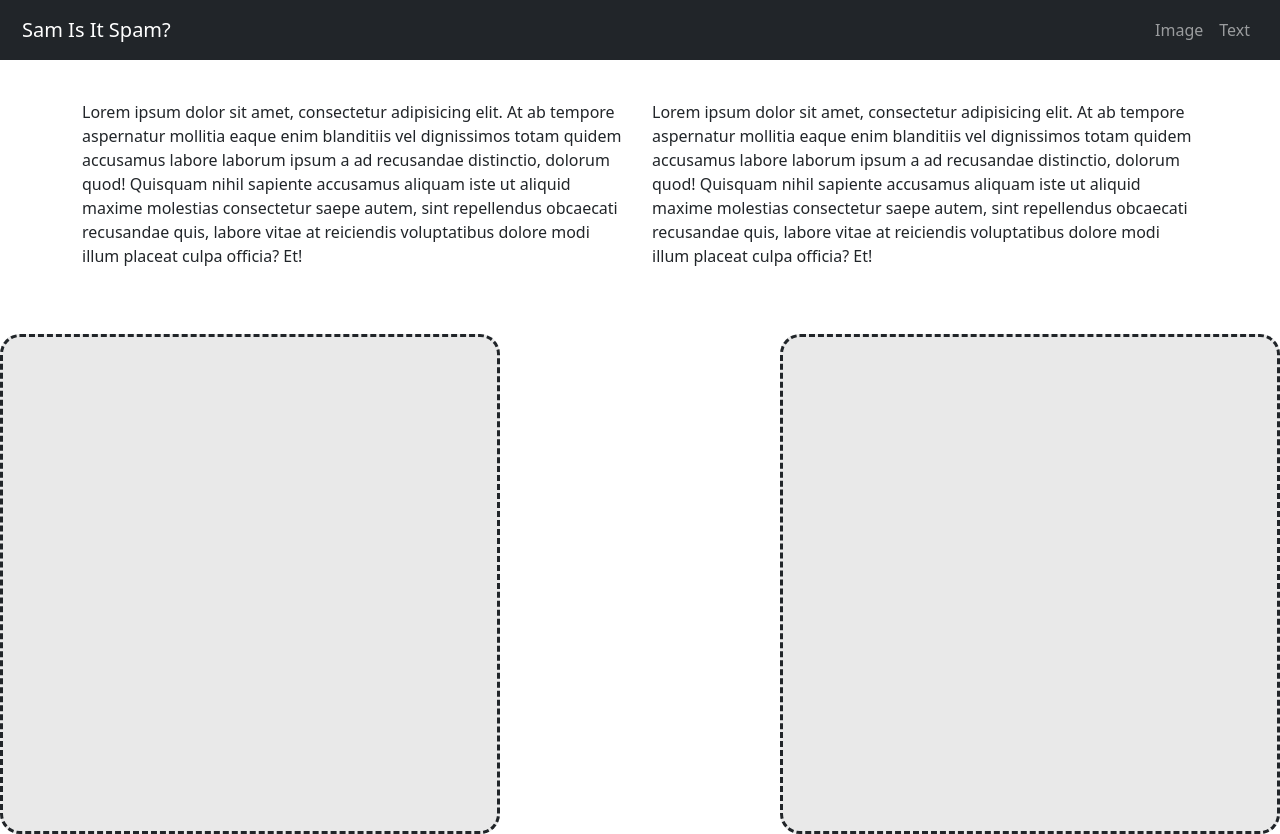
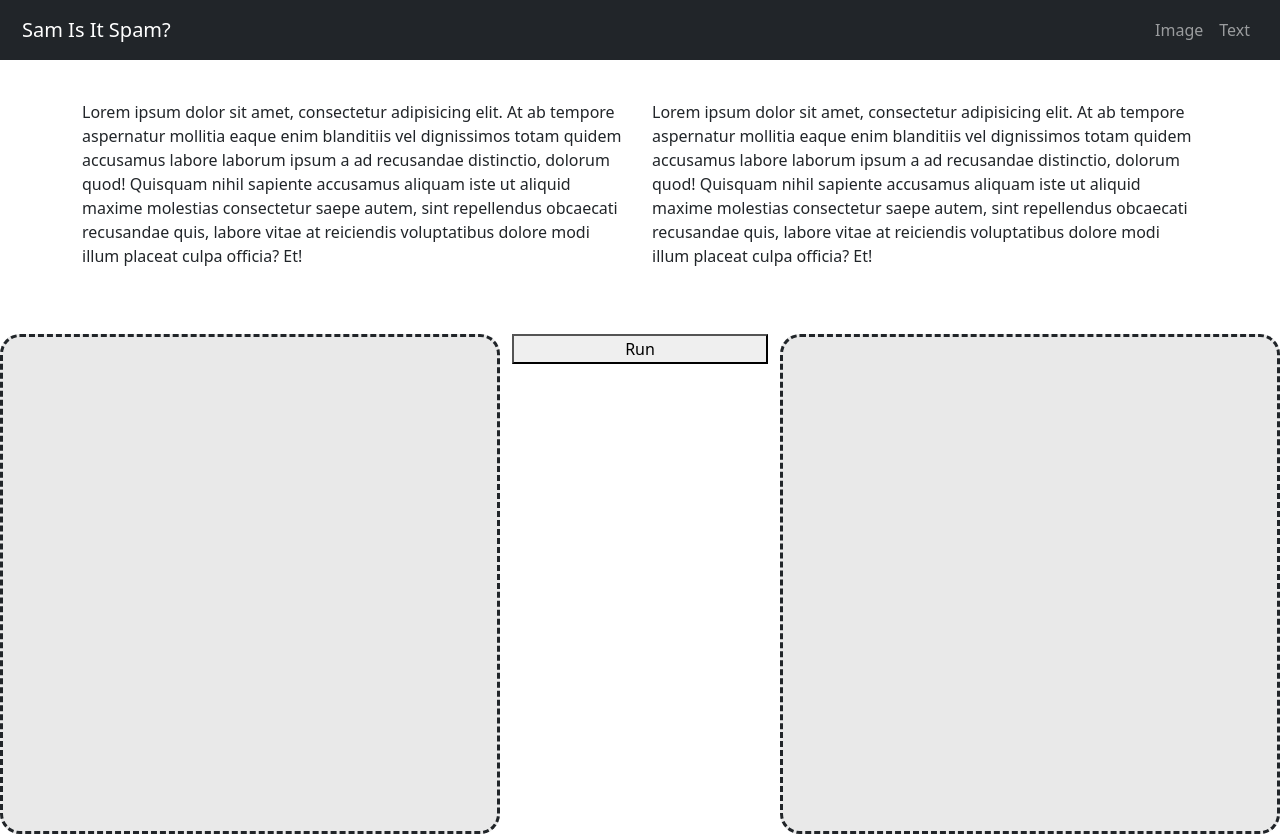
Before and after one commit to 18barbers2/ai-detection-webapp, a React (Vite) app: page / in a window 1280 px wide. Built offline with nearby package versions, Linux system fonts and the light colour scheme.

Commit message:
added run button

```diff
--- a/src/App.jsx
+++ b/src/App.jsx
@@ -4,6 +4,7 @@ import Navbar from './Navbar';
 import DisclaimerText from './DisclaimerText';
 import InputBox from './InputBox';
 import OutputBox from './OutputBox';
+import Button from './Button';
 
 
 function App() {
@@ -18,9 +19,7 @@ function App() {
         </div>
         <div className="col">
           <div className="row">
-            <div className="col">
-
-            </div>
+              <Button className="detect-button">Run</Button>
           </div>
         </div>
         <div className="col">
--- /dev/null
+++ b/src/Button.jsx
@@ -0,0 +1,9 @@
+function Button({onClick, children, className}) {
+    return(
+        <button onClick={onClick} className={`button ${className}`}>
+            {children}
+        </button>
+    );
+}
+
+export default Button;
```
